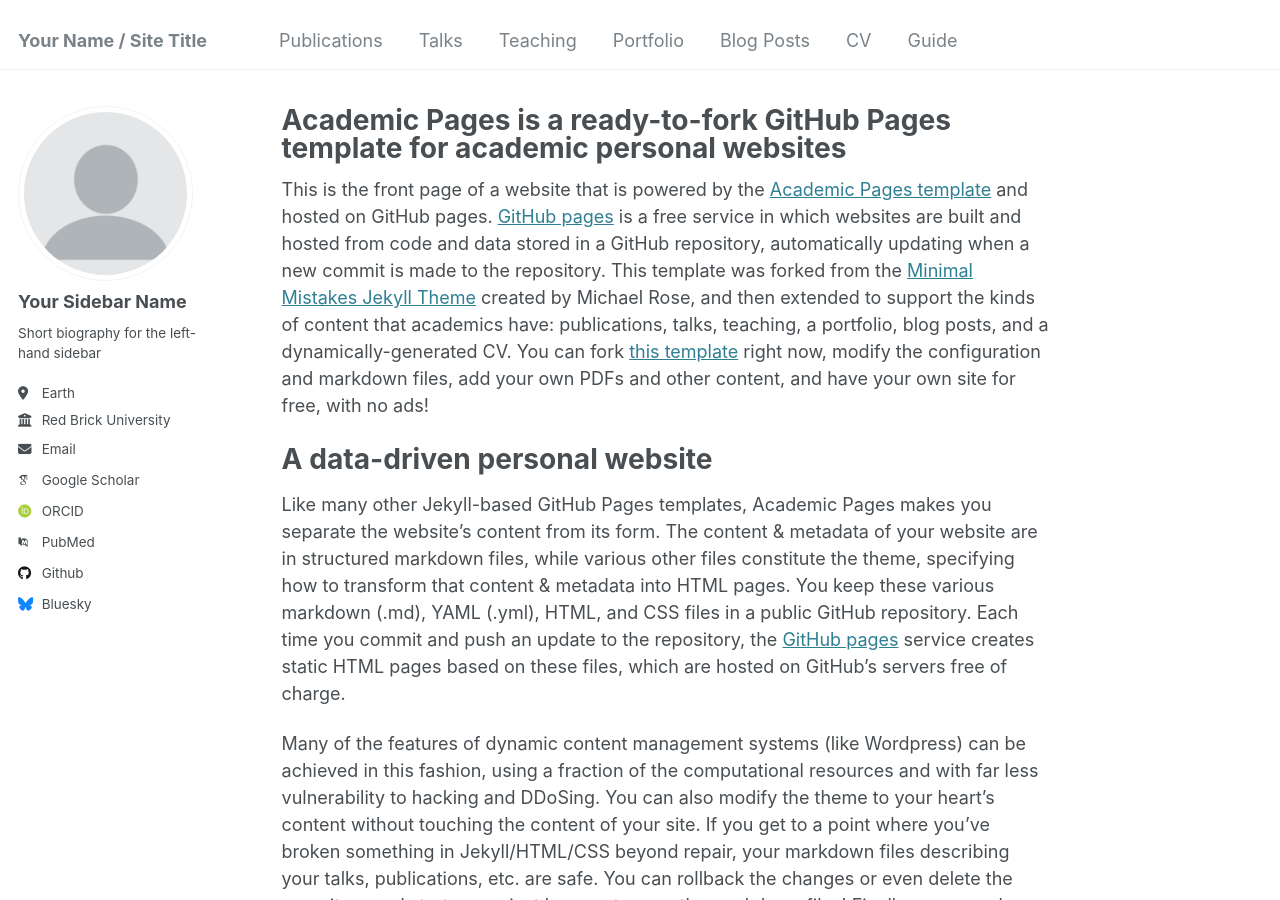
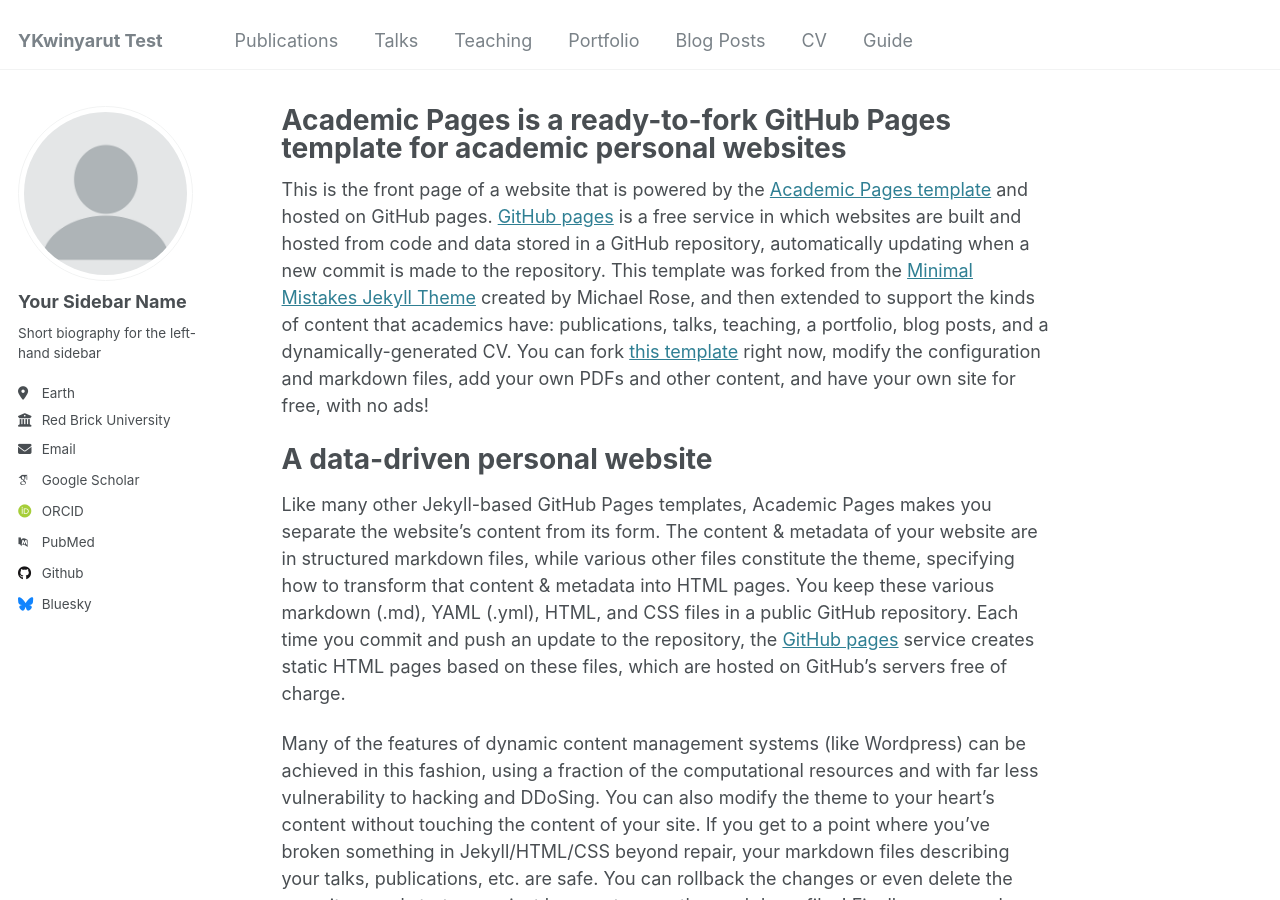
Before and after one commit to KwinyarutP/KwinyarutP.github.io, a Jekyll site: the page built from _pages/about.md, in a window 1280 px wide and 900 px high. Built offline with Jekyll 4.4.1, drawn with Linux system fonts in a browser that asks for light colours; some web fonts are replaced.

Commit message:
title update

```diff
--- a/_config.yml
+++ b/_config.yml
@@ -8,7 +8,7 @@
 
 # Basic Site Settings
 locale                   : "en-US"
-title                    : "Your Name / Site Title"
+title                    : "YKwinyarut Test"
 title_separator          : "-"
 name                     : &name "Kwinyarut"
 description              : &description "personal description"
```
